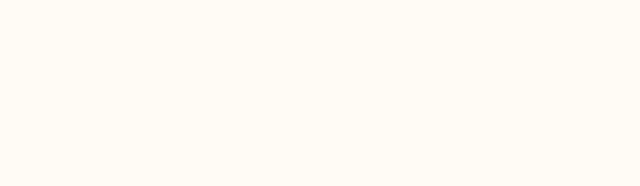
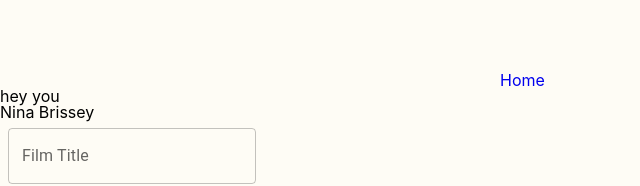
Before and after one commit to ninabrissey/your-epk, a React (Create React App) app: page /dashboard/1 in a window 1280 px wide. Shown: the part 414-600 px from the top of the page, without its empty margins (0-640 px from the left). Built offline with nearby package versions, Linux system fonts and the light colour scheme; no server answers.

Commit message:
Add navigation to editpage

```diff
--- a/src/components/pages/DashboardPage/Dashboard/Dashboard.tsx
+++ b/src/components/pages/DashboardPage/Dashboard/Dashboard.tsx
@@ -2,6 +2,7 @@ import { useState, useEffect } from 'react';
 // import postData from '../../../utils/apiCalls';
 import TitleForm from '../TitleForm/TitleForm';
 import EPKContainer from '../EPKContainer/EPKContainer';
+import Navigation from '../../../Navigation/Navigation';
 import { UserData, FilmEPK } from '../../../../types';
 import { setupMaster } from 'cluster';
 import { userInfo } from 'os';
@@ -26,12 +27,15 @@ const Dashboard = ({ id, currUser }: IUser) => {
 
 
   return (
+    <div>
+      <Navigation />
       <main>
         <h2>hey you</h2>
         <h3>{`${currUser.first_name} ${currUser.last_name}`}</h3>
         <TitleForm allFilms={allFilms} id={id} setAllFilms={setAllFilms} />
         <EPKContainer allFilms={allFilms} setAllFilms={setAllFilms} />
       </main>
+    </div>
   )
 }
 
```
Lines whose indentation alone changed are shown as unchanged.
